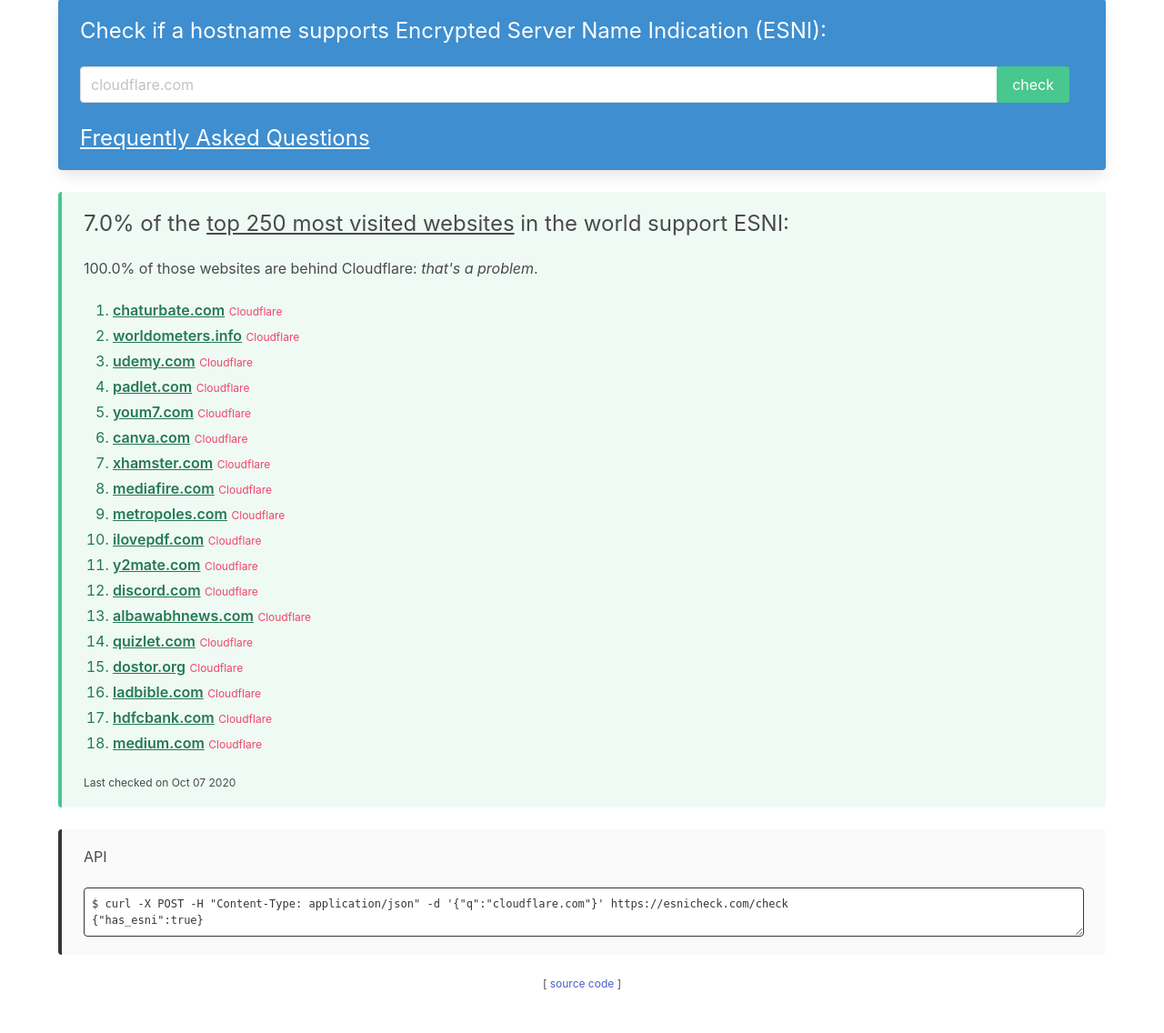
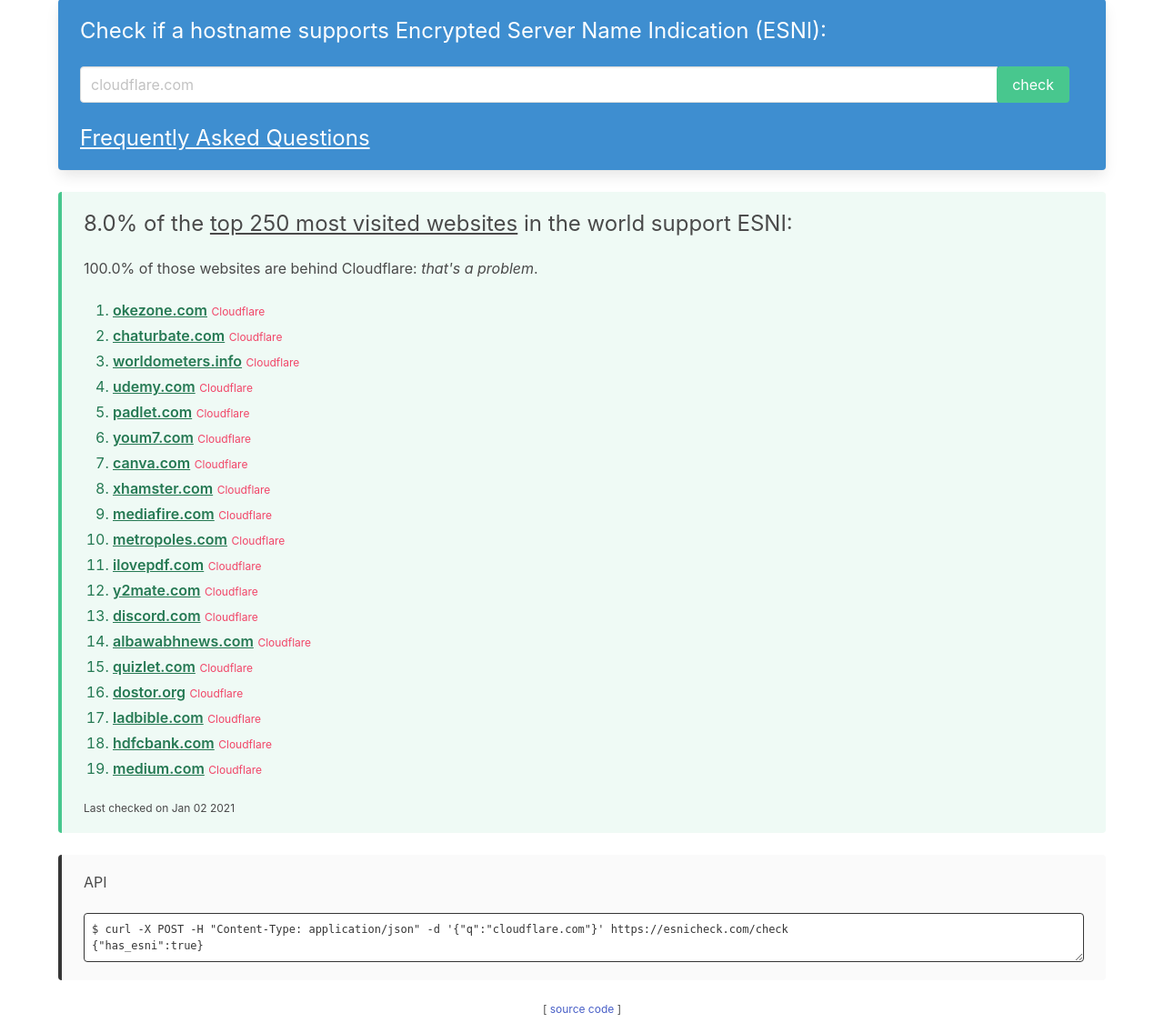
Before and after one commit to azadi/esnicheck, a Flask app: page / in a window 1280 px wide. Shown: the part 179-1315 px from the top of the page at 91% size. Run offline with Flask 2, Linux system fonts and the light colour scheme; some libraries are stand-ins or nearby versions.

Commit message:
Update the list of websites that support ESNI
Also update the "Last Checked" date on the main page.

```diff
--- a/mostvisited/esni.txt
+++ b/mostvisited/esni.txt
@@ -1,4 +1,7 @@
 {
+  "okezone.com": {
+    "is_cf": true
+  },
   "chaturbate.com": {
     "is_cf": true
   },
--- a/templates/index.html
+++ b/templates/index.html
@@ -36,7 +36,7 @@
         {% endfor %}
       </ol>
     </div>
-  <p class="subtitle is-7">Last checked on Oct 07 2020</p>
+  <p class="subtitle is-7">Last checked on Jan 02 2021</p>
   </div>
 </article>
 {% endif %}
```
